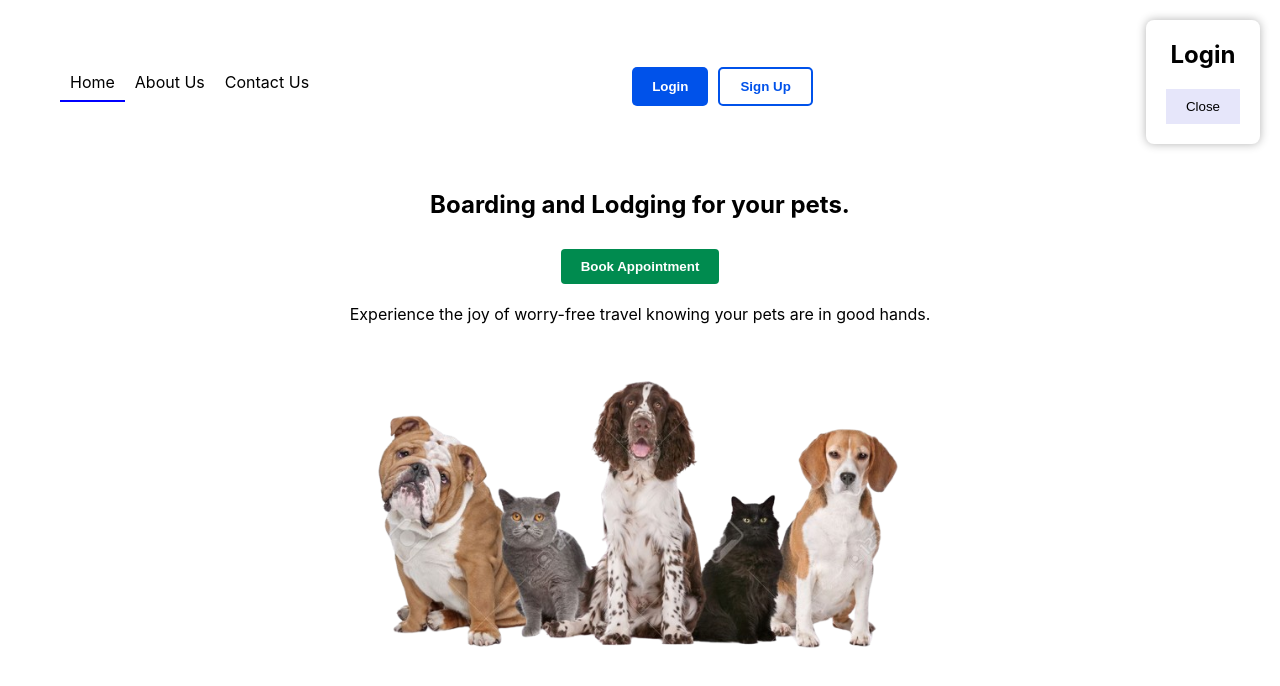
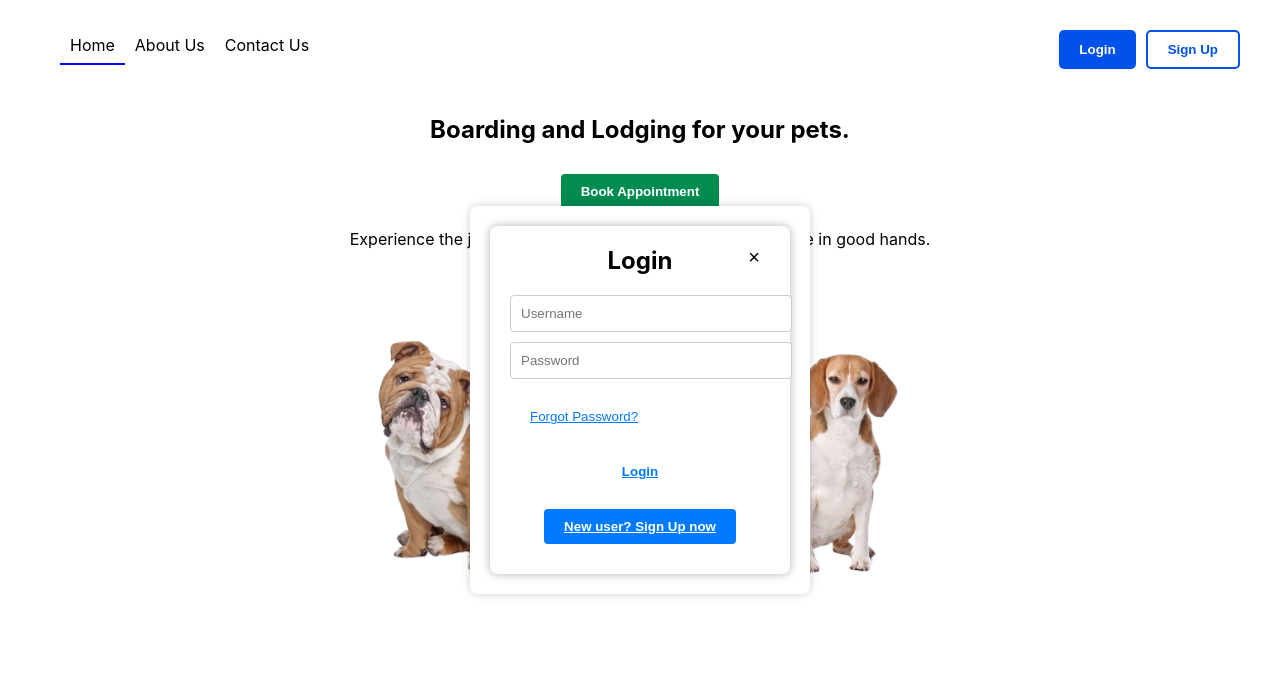
Before and after one commit to geo-jose-deltasoft/Pets-Hostel, a React (Create React App) app in the folder client/: page / in a window 1280 px wide. Both pictures are taken after a click on the button "Login". Shown: the top 686 px of the page. Built offline with nearby package versions, Linux system fonts and the light colour scheme.

Commit message:
Rough Popup Pages Initiated

```diff
--- /dev/null
+++ b/client/src/assets/styles/LoginPopup.css
@@ -0,0 +1,76 @@
+/* src/assets/styles/LoginPopup.css */
+
+.popup {
+  position: fixed;
+  top: 50%;
+  left: 50%;
+  transform: translate(-50%, -50%);
+  background-color: white;
+  padding: 20px;
+  border-radius: 8px;
+  box-shadow: 0 0 10px rgba(0, 0, 0, 0.2);
+  z-index: 1000;
+  width: 300px;
+}
+
+.popup-content {
+  position: relative;
+  text-align: center;
+}
+
+.popup-content h2 {
+  margin-bottom: 20px;
+}
+
+.popup-content input {
+  width: 100%;
+  margin-bottom: 10px;
+  padding: 8px;
+  border: 1px solid #ccc;
+  border-radius: 4px;
+}
+
+.popup-content .forgot-password {
+  background: none;
+  color: #007bff;
+  border: none;
+  cursor: pointer;
+  text-decoration: underline;
+  display: block;
+  margin: 10px 0;
+}
+
+.popup-content .login-button {
+  margin: 10px 0;
+  padding: 10px 20px;
+  border: none;
+  background-color: #007bff;
+  color: white;
+  cursor: pointer;
+  border-radius: 4px;
+  font-weight: bold;
+}
+
+.popup-content .login-button:hover {
+  background-color: #0056b3;
+}
+
+.popup-content .signup-button {
+  background: none;
+  color: #007bff;
+  border: none;
+  cursor: pointer;
+  text-decoration: underline;
+  margin-top: 10px;
+}
+
+.popup-content .close-button {
+  position: absolute;
+  top: 10px;
+  right: 10px;
+  background: none;
+  border: none;
+  font-size: 20px;
+  cursor: pointer;
+  color: #000;
+}
--- /dev/null
+++ b/client/src/assets/styles/ResetPopup.css
@@ -0,0 +1,59 @@
+
+
+/* src/assets/styles/ResetPopup.css */
+
+.popup {
+  position: fixed;
+  top: 50%;
+  left: 50%;
+  transform: translate(-50%, -50%);
+  background-color: white;
+  padding: 20px;
+  border-radius: 8px;
+  box-shadow: 0 0 10px rgba(0, 0, 0, 0.2);
+  z-index: 1000; /* Ensure the popup appears above other elements */
+  width: 300px; /* Adjust the width as needed */
+}
+
+.popup-content {
+  position: relative;
+  text-align: center;
+}
+
+.popup-content h2 {
+  margin-bottom: 20px;
+}
+
+.popup-content input {
+  width: 100%;
+  margin-bottom: 10px;
+  padding: 8px;
+  border: 1px solid #ccc;
+  border-radius: 4px;
+}
+
+.popup-content .reset-button {
+  margin: 10px 0;
+  padding: 10px 20px;
+  border: none;
+  background-color: #007bff;
+  color: white;
+  cursor: pointer;
+  border-radius: 4px;
+  font-weight: bold;
+}
+
+.popup-content .reset-button:hover {
+  background-color: #0056b3;
+}
+
+.popup-content .close-button {
+  position: absolute;
+  top: 10px;
+  right: 10px;
+  background: none;
+  border: none;
+  font-size: 20px;
+  cursor: pointer;
+  color: #000;
+}
--- /dev/null
+++ b/client/src/assets/styles/SignupPopup.css
@@ -0,0 +1,66 @@
+/* src/assets/styles/SignupPopup.css */
+
+.popup {
+  position: fixed;
+  top: 50%;
+  left: 50%;
+  transform: translate(-50%, -50%);
+  background-color: white;
+  padding: 20px;
+  border-radius: 8px;
+  box-shadow: 0 0 10px rgba(0, 0, 0, 0.2);
+  z-index: 1000;
+  width: 300px;
+}
+
+.popup-content {
+  position: relative;
+  text-align: center;
+}
+
+.popup-content h2 {
+  margin-bottom: 20px;
+}
+
+.popup-content input {
+  width: 100%;
+  margin-bottom: 10px;
+  padding: 8px;
+  border: 1px solid #ccc;
+  border-radius: 4px;
+}
+
+.popup-content .signup-button {
+  margin: 10px 0;
+  padding: 10px 20px;
+  border: none;
+  background-color: #007bff;
+  color: white;
+  cursor: pointer;
+  border-radius: 4px;
+  font-weight: bold;
+}
+
+.popup-content .signup-button:hover {
+  background-color: #0056b3;
+}
+
+.popup-content .login-button {
+  background: none;
+  color: #007bff;
+  border: none;
+  cursor: pointer;
+  text-decoration: underline;
+  margin-top: 10px;
+}
+
+.popup-content .close-button {
+  position: absolute;
+  top: 10px;
+  right: 10px;
+  background: none;
+  border: none;
+  font-size: 20px;
+  cursor: pointer;
+  color: #000;
+}
--- a/client/src/components/popups/LoginPopup.js
+++ b/client/src/components/popups/LoginPopup.js
@@ -1,12 +1,41 @@
-import React from 'react';
+import React, { useState } from 'react';
+import '../../assets/styles/LoginPopup.css';
+import ResetPopup from '../popups/ResetPopup';
+import SignupPopup from '../popups/SignupPopup';
 
-const LoginPopup = ({onClose}) => {
+const LoginPopup = ({ onClose }) => {
+  const [showResetPopup, setShowResetPopup] = useState(false);
+  const [showSignupPopup, setShowSignupPopup] = useState(false);
+
+  const handleForgotPassword = () => {
+    setShowResetPopup(true);
+  };
+
+  const closeResetPopup = () => {
+    setShowResetPopup(false);
+  };
+
+  const handleSignup = () => {
+    setShowSignupPopup(true);
+  };
+
+  const closeSignupPopup = () => {
+    setShowSignupPopup(false);
+  };
+
   return (
     <div className='popup'>
       <div className='popup-content'>
+        <button className="close-button" onClick={onClose}>×</button>
         <h2>Login</h2>
-        <button onClick={onClose}>Close</button>
+        <input type="text" placeholder="Username" />
+        <input type="password" placeholder="Password" />
+        <button className="forgot-password" onClick={handleForgotPassword}>Forgot Password?</button>
+        <button className="login-button">Login</button>
+        <button className="signup-button" onClick={handleSignup}>New user? Sign Up now</button>
       </div>
+      {showResetPopup && <ResetPopup onClose={closeResetPopup} />}
+      {showSignupPopup && <SignupPopup onClose={closeSignupPopup} />}
     </div>
   );
 };
--- /dev/null
+++ b/client/src/components/popups/ResetPopup.js
@@ -0,0 +1,17 @@
+import React from 'react';
+import '../../assets/styles/ResetPopup.css';
+
+const ResetPopup = ({ onClose }) => {
+  return (
+    <div className='popup'>
+      <div className='popup-content'>
+        <button className="close-button" onClick={onClose}>×</button>
+        <h2>Reset Password</h2>
+        <input type="email" placeholder="Email" />
+        <button className="reset-button">Submit</button>
+      </div>
+    </div>
+  );
+};
+
+export default ResetPopup;
--- a/client/src/components/popups/SignupPopup.js
+++ b/client/src/components/popups/SignupPopup.js
@@ -1,11 +1,19 @@
 import React from 'react';
+import '../../assets/styles/SignupPopup.css';
 
-const SignupPopup = ({onClose}) => {
+const SignupPopup = ({ onClose }) => {
   return (
     <div className='popup'>
       <div className='popup-content'>
-        <h2>SignUp</h2>
-        <button onClick={onClose}>Close</button>
+        <button className="close-button" onClick={onClose}>×</button>
+        <h2>Sign Up</h2>
+        <input type="text" placeholder="Enter Name" />
+        <input type="text" placeholder="Enter Mobile Number" />
+        <input type="email" placeholder="Enter Email" />
+        <input type="text" placeholder="Enter Username" />
+        <input type="password" placeholder="Enter Password" />
+        <button className="signup-button">Sign Up</button>
+        <button className="login-button">Already a user? Login</button>
       </div>
     </div>
   );
```
